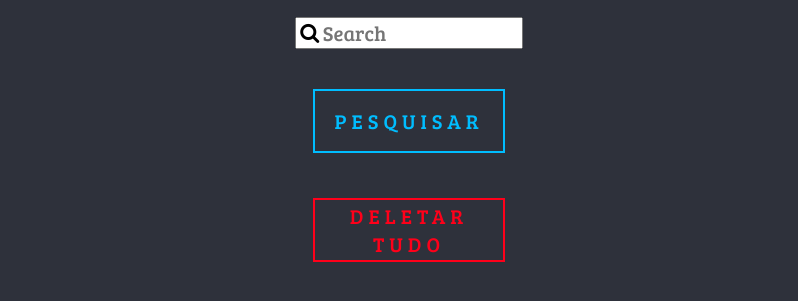
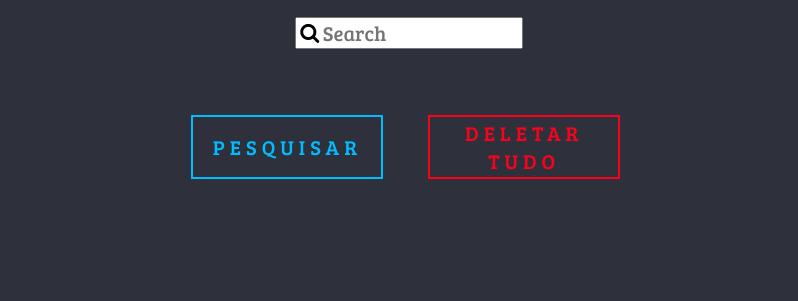
Before and after one commit to JonneBR/RepoSearchEngine, a plain HTML site: page index.html in a window 1280 px wide. Shown: the part 323-624 px from the top of the page, without its empty margins (231-1029 px from the left). Drawn offline with nearby package versions, Linux system fonts and the light colour scheme.

Commit message:
media query for buttons

```diff
--- a/page-landing.css
+++ b/page-landing.css
@@ -143,4 +143,33 @@
     margin-left: 0;
     width: 15rem;
   }
+
+  .button-container {
+    margin-bottom: 1.6rem;
+    display: flex;
+    flex-direction: row;
+    align-content: center;
+    justify-content: center;
+    /* border: 1px solid red; */
+    margin: 0;
+  }
+  #btn-add {
+    margin: 0;
+    margin-left: 3rem;
+    align-self: center;
+    /* justify-content: center; */
+    border: 2px solid;
+    background: none;
+    color: var(--color-primary-add);
+    width: 15rem;
+    height: 5rem;
+    text-decoration: none;
+    cursor: pointer;
+    display: inline-block;
+    text-transform: uppercase;
+    /* overflow: hidden; */
+    transition: 300ms;
+    letter-spacing: 5px;
+    /* border: 1px solid red; */
+  }
 }
```
